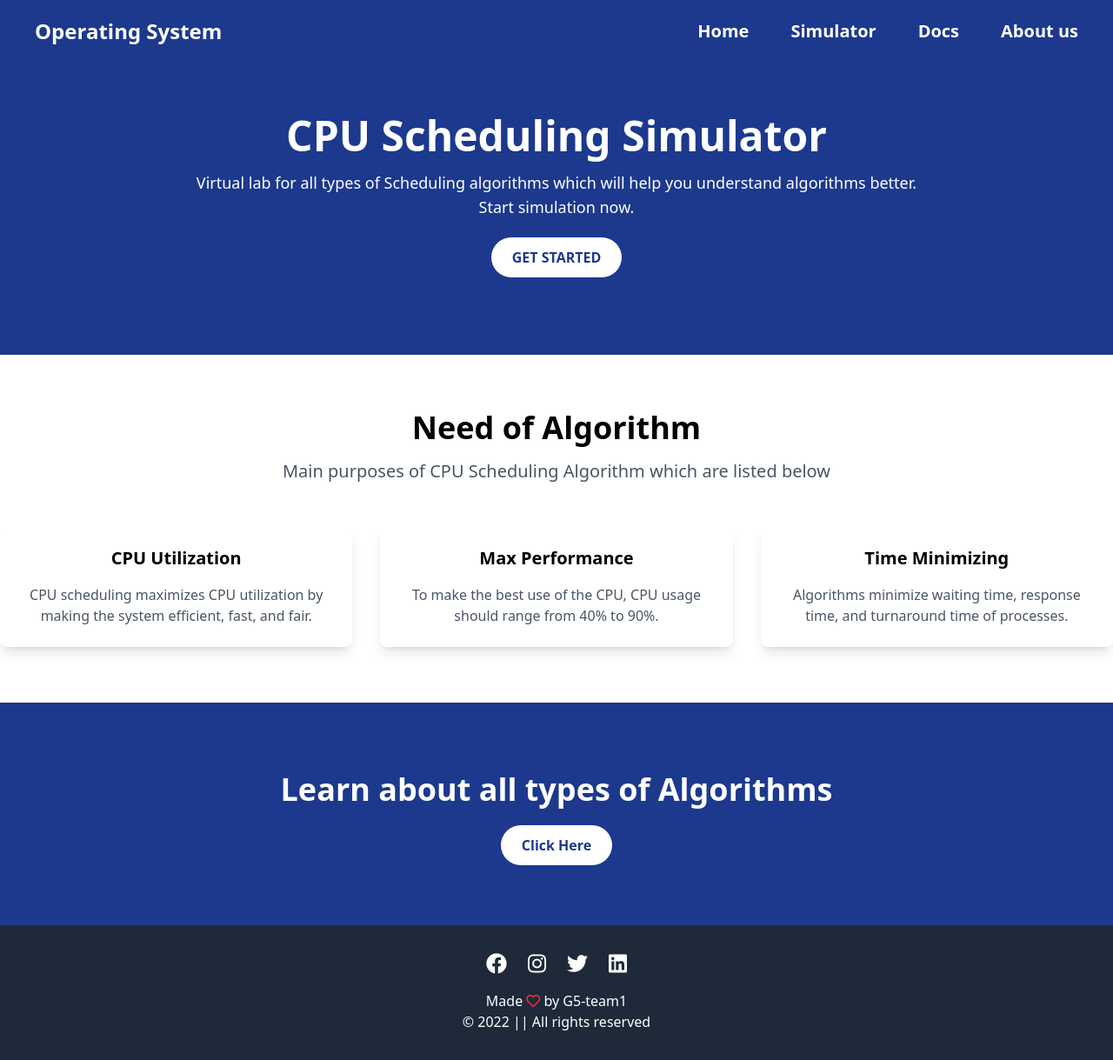
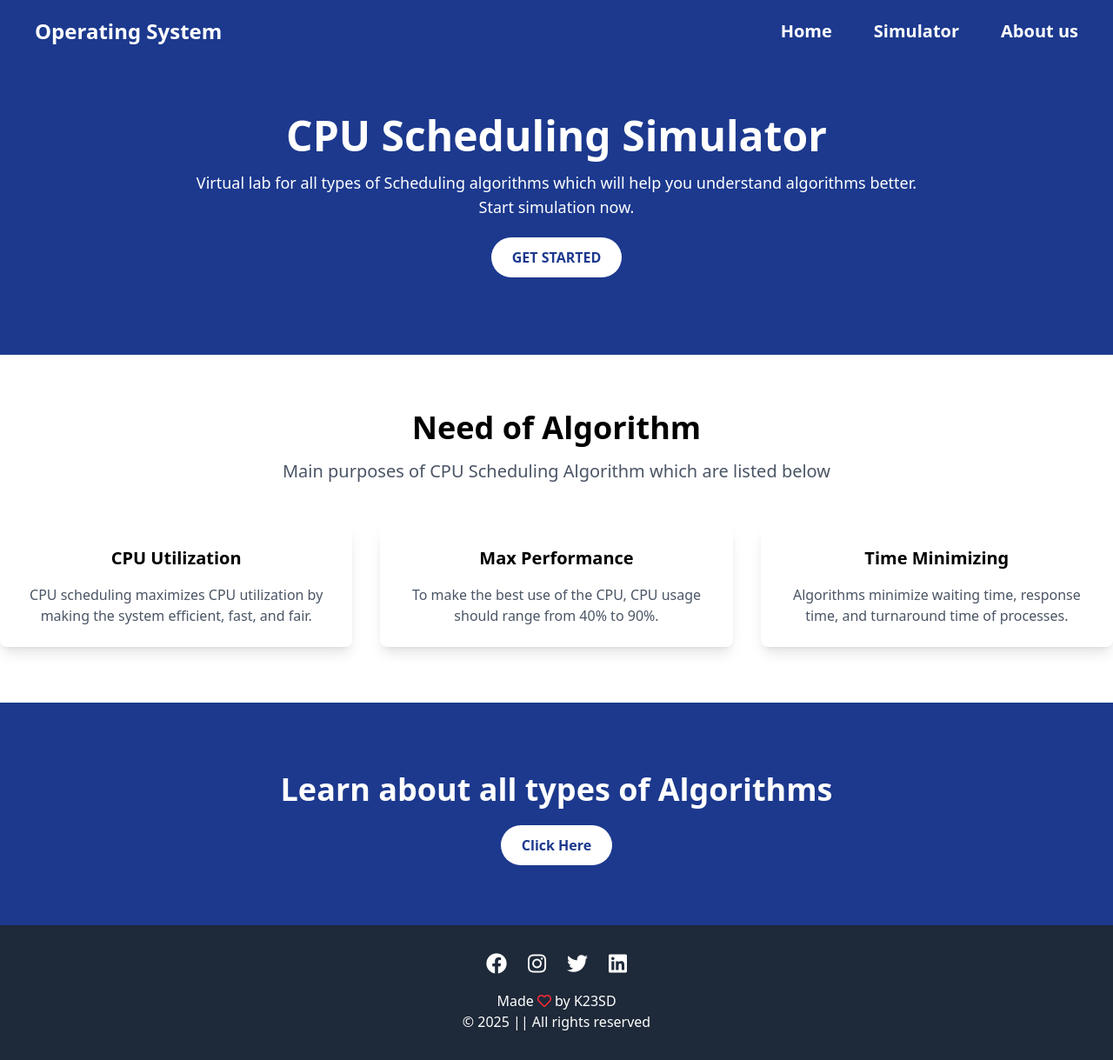
Before and after one commit to AdityaGupta2810/cpuscheduler, a website: page src/index.html in a window 1280 px wide. Shown: the whole page at 87% size. Drawn offline with Linux system fonts and the light colour scheme.

Commit message:
home page links completed

```diff
--- a/src/index.html
+++ b/src/index.html
@@ -35,7 +35,6 @@
             <ul class="hidden md:flex space-x-6  text-xl font-semibold justify-center items-center gap-6">
                 <li>Home</li>
                 <li>Simulator</li>
-                <li>Docs</li>
                 <li>About us</li>
             </ul>
 
@@ -86,7 +85,7 @@
 <!-- Call to Action Section -->
 <section class="bg-blue-900 text-white py-20 text-center" data-aos="zoom-in-up">
     <h1 class="text-4xl font-bold mb-8">Learn about all types of Algorithms</h1>
-    <a href="./docs.html" class="bg-white text-blue-900 px-6 py-3  rounded-full font-semibold hover:bg-gray-200 transition">Click Here</a>
+    <a href="https://www.geeksforgeeks.org/cpu-scheduling-in-operating-systems/" class="bg-white text-blue-900 px-6 py-3  rounded-full font-semibold hover:bg-gray-200 transition">Click Here</a>
 </section>
 
 <!-- Footer Section -->
@@ -97,8 +96,8 @@
         <a href="https://twitter.com" class="hover:text-gray-300"><i class="fab fa-twitter text-2xl"></i></a>
         <a href="https://www.linkedin.com" class="hover:text-gray-300"><i class="fab fa-linkedin text-2xl"></i></a>
     </div>
-    <p>Made  <i class="far fa-heart text-red-500"></i> by G5-team1</p>
-    <p>&copy; 2022 || All rights reserved</p>
+    <p>Made  <i class="far fa-heart text-red-500"></i> by K23SD</p>
+    <p>&copy; 2025 || All rights reserved</p>
 </section>
 
 
```
